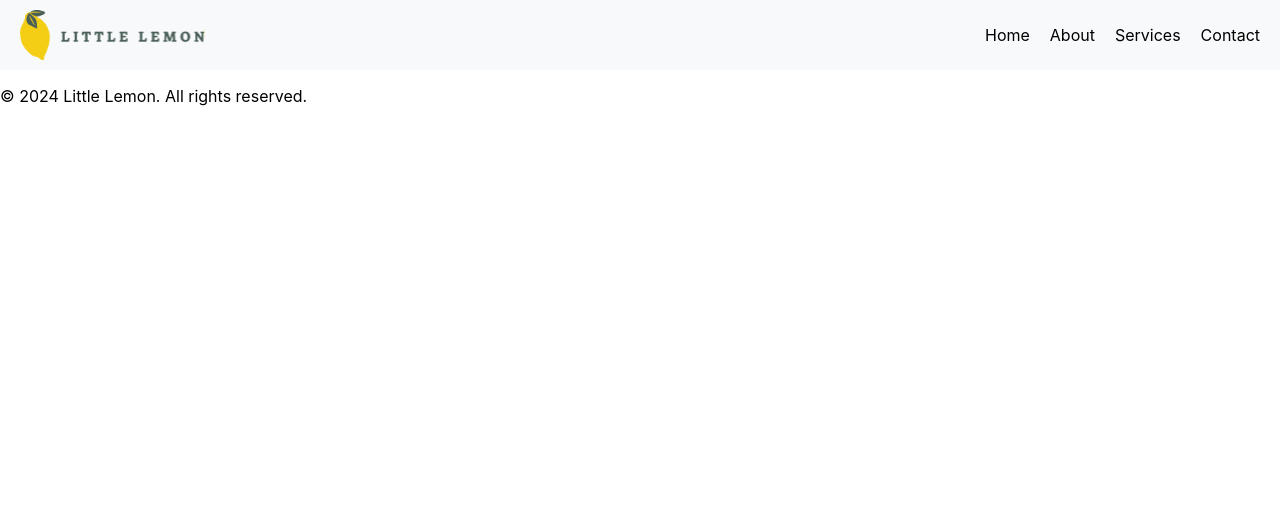
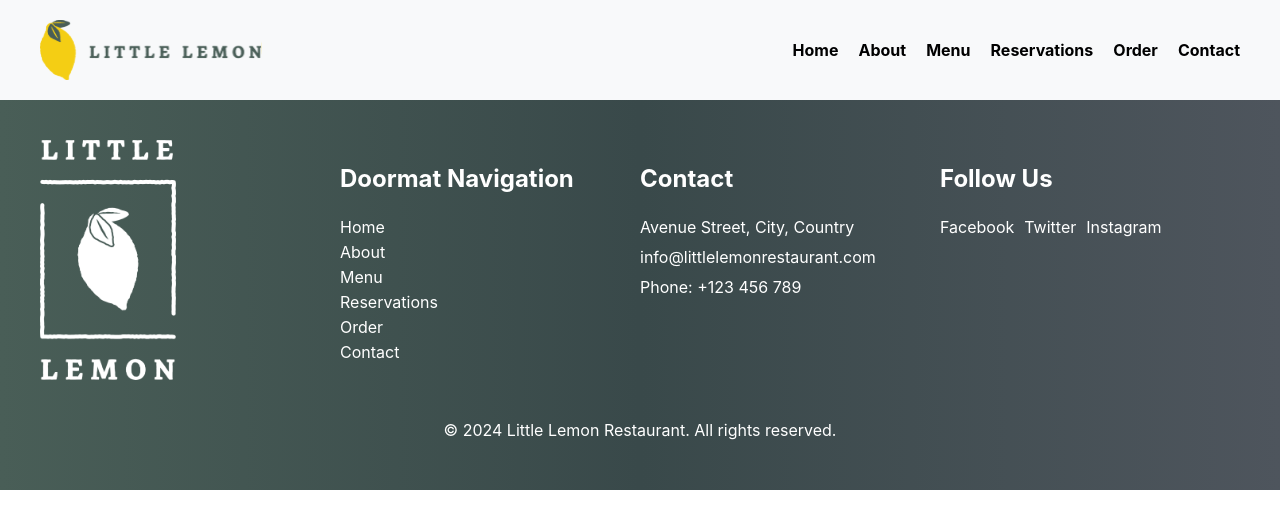
Before and after one commit to nazboyko/little-lemon-web-ui, a React (Create React App) app: page / in a window 1280 px wide. Shown: the top 528 px of the page. Built offline with nearby package versions, Linux system fonts and the light colour scheme.

Commit message:
updating nav component styles and adding footer data

```diff
--- a/src/App.css
+++ b/src/App.css
@@ -1,15 +1,19 @@
-/* src/App.css */
+.header {
+  background-color: #f8f9fa;
+  padding: 20px;
+  box-shadow: 0 2px 4px rgba(0, 0, 0, 0.1);
+}
 
-.header {
+.header-content {
   display: flex;
   align-items: center;
   justify-content: space-between;
-  padding: 10px 20px;
-  background-color: #f8f9fa;
+  max-width: 1200px;
+  margin: 0 auto;
 }
 
 .logo {
-  height: 50px; /* Adjust as needed */
+  height: 60px;
 }
 
 .nav {
@@ -25,14 +29,87 @@
 }
 
 .nav-list li {
-  margin-left: 20px; /* Adjust as needed */
+  margin-left: 20px;
 }
 
 .nav-list a {
   text-decoration: none;
   color: #000;
+  font-weight: bold;
+  transition: color 0.3s ease;
 }
 
 .nav-list a:hover {
-  text-decoration: underline;
+  color: #f4ce14;
 }
+
+.footer {
+  background: linear-gradient(90deg, #495e57 0%, #39494a 50%, #4e555d 100%);
+  color: #fff;
+  padding: 40px 20px;
+}
+
+.footer-content {
+  display: flex;
+  justify-content: space-between;
+  max-width: 1200px;
+  margin: 0 auto;
+}
+
+.footer-column {
+  flex: 1;
+  margin-right: 20px;
+}
+
+.footer h3 {
+  font-size: 1.5rem;
+}
+
+.footer p {
+  margin: 10px 0;
+}
+
+.footer-logo {
+  height: 240px;
+  max-width: 100%;
+  display: block;
+  margin-bottom: 20px;
+}
+
+.footer-nav {
+  list-style: none;
+  padding: 0;
+}
+
+.footer-nav li {
+  margin-bottom: 5px;
+}
+
+.footer-nav a {
+  text-decoration: none;
+  color: #fff;
+  transition: color 0.3s ease;
+}
+
+.footer-nav a:hover {
+  color: #f4ce14; /* Hover color */
+}
+
+.social-links {
+  display: flex;
+}
+
+.social-link {
+  margin-right: 10px;
+  color: #fff;
+  text-decoration: none;
+}
+
+.social-link:hover {
+  color: #f4ce14;
+}
+
+.footer-bottom {
+  margin-top: 20px;
+  text-align: center;
+}
--- a/src/Componencts/Footer.js
+++ b/src/Componencts/Footer.js
@@ -1,10 +1,50 @@
 import React from 'react';
+import logo from '../assets/images/footer-logo.png';
 
 function Footer() {
   return (
-    <footer>
-      <p>&copy; 2024 Little Lemon. All rights reserved.</p>
-    </footer>
+    <footer className="footer">
+    <div className="footer-content">
+      {/* Column 1: Logo */}
+      <div className="footer-column">
+        <img src={logo} alt="Footer Logo" className="footer-logo" />
+      </div>
+
+      {/* Column 2: Doormat Navigation */}
+      <div className="footer-column">
+        <h3>Doormat Navigation</h3>
+        <ul className="footer-nav">
+          <li><a href="#home">Home</a></li>
+          <li><a href="#about">About</a></li>
+          <li><a href="#menu">Menu</a></li>
+          <li><a href="#reservations">Reservations</a></li>
+          <li><a href="#order">Order</a></li>
+          <li><a href="#contact">Contact</a></li>
+        </ul>
+      </div>
+
+      {/* Column 3: Contact Information */}
+      <div className="footer-column">
+        <h3>Contact</h3>
+        <p>Avenue Street, City, Country</p>
+        <p>info@littlelemonrestaurant.com</p>
+        <p>Phone: +123 456 789</p>
+      </div>
+
+      {/* Column 4: Social Media Links */}
+      <div className="footer-column">
+        <h3>Follow Us</h3>
+        <div className="social-links">
+          <a href="https://facebook.com" className="social-link">Facebook</a>
+          <a href="https://twitter.com" className="social-link">Twitter</a>
+          <a href="https://instagram.com" className="social-link">Instagram</a>
+        </div>
+      </div>
+    </div>
+    <div className="footer-bottom">
+      <p>&copy; 2024 Little Lemon Restaurant. All rights reserved.</p>
+    </div>
+  </footer>
   );
 }
 
--- a/src/Componencts/Header.js
+++ b/src/Componencts/Header.js
@@ -5,8 +5,10 @@ import Nav from './Nav';
 function Header() {
   return (
     <header className="header">
-      <img src={logo} alt="Little Lemon Logo" className="logo" />
-      <Nav />
+      <div className="header-content">
+        <img src={logo} alt="Little Lemon Logo" className="logo" />
+        <Nav />
+      </div>
     </header>
   );
 }
--- a/src/Componencts/Nav.js
+++ b/src/Componencts/Nav.js
@@ -7,7 +7,9 @@ function Nav() {
       <ul className="nav-list">
         <li><a href="#home">Home</a></li>
         <li><a href="#about">About</a></li>
-        <li><a href="#services">Services</a></li>
+        <li><a href="#menu">Menu</a></li>
+        <li><a href="#reservations">Reservations</a></li>
+        <li><a href="#order">Order</a></li>
         <li><a href="#contact">Contact</a></li>
       </ul>
     </nav>
```
Also changed, not shown: src/assets/images/footer-logo.png (added).
